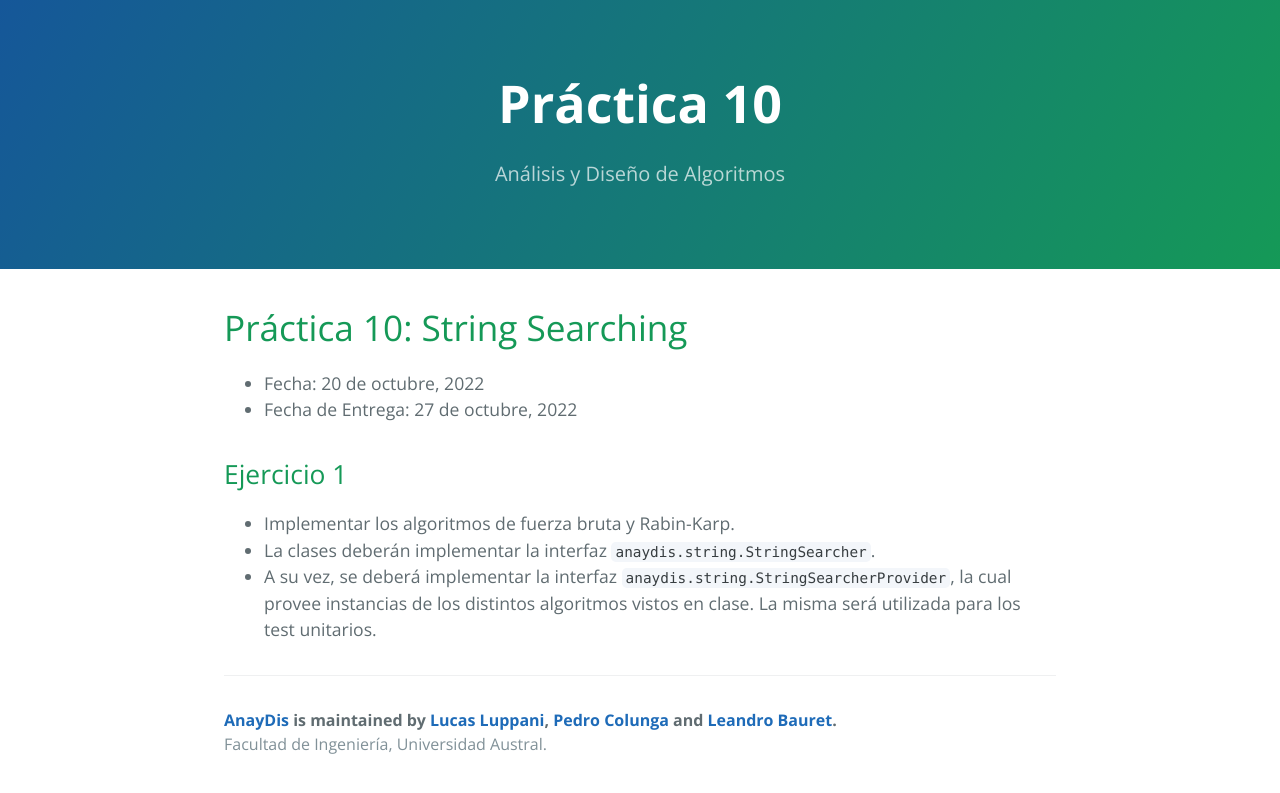
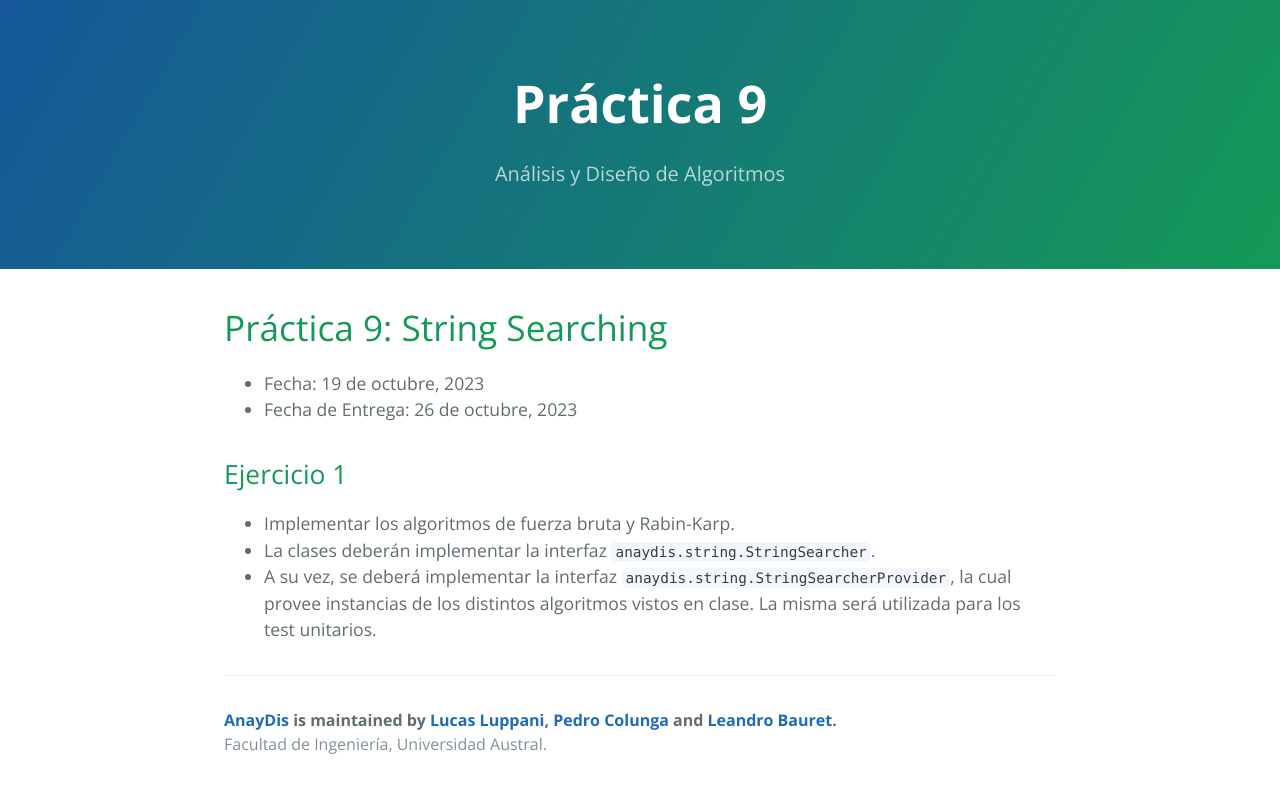
Before and after one commit to FacultadDeIngenieria/anaydis, a Jekyll site: the page built from practice/tp9.md, in a window 1280 px wide. Shown: the top 793 px of the page. Built offline with Jekyll 4.4.1, drawn with Linux system fonts in a browser that asks for light colours.

Commit message:
Add TP9 for String Searching

```diff
--- a/practice/tp10.md
+++ b/practice/tp9.md
@@ -1,13 +1,13 @@
 ---
-title: Práctica 10
+title: Práctica 9
 layout: practice
-permalink: /practice/10
+permalink: /practice/9
 ---
 
-# Práctica 10: String Searching
+# Práctica 9: String Searching
 
-* Fecha: 20 de octubre, 2022
-* Fecha de Entrega: 27 de octubre, 2022
+* Fecha: 19 de octubre, 2023
+* Fecha de Entrega: 26 de octubre, 2023
 
 ## Ejercicio 1
 
```
Also changed, not shown: README.md.
